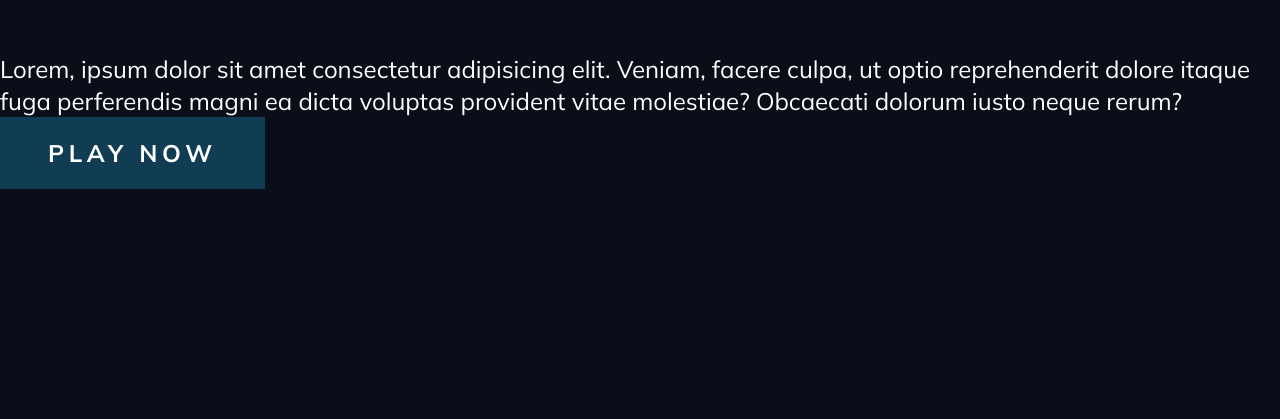
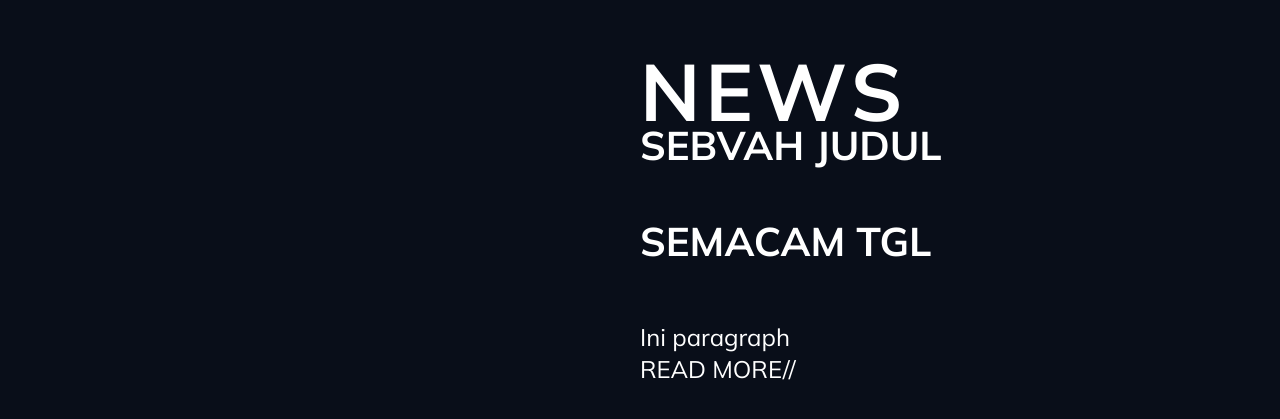
Before and after one commit to fauzialhari/engram-interactive, a Next.js app: page / in a window 1280 px wide. Shown: the part 5465-5884 px from the top of the page. Before the commit the page ends 5654 px from the top, so only its background shows below. Built offline with nearby package versions, Linux system fonts and the light colour scheme.

Commit message:
Create skeleton for component News

```diff
--- /dev/null
+++ b/components/News.tsx
@@ -0,0 +1,23 @@
+const News: React.FC<{
+  articles: { title: string; date: string; content: string; id: string }[];
+}> = ({ articles }) => {
+  return (
+    <section className="mx-auto relative w-screen left-1/2 right-1/2 -mx-[50vw] mb-96">
+      <h1>News</h1>
+      {articles.map(({ title, date, content, id }) => (
+        <article key={id}>
+          <h2>{title}</h2>
+          <h2>{date}</h2>
+          <div>
+            <div dangerouslySetInnerHTML={{ __html: content }}></div>
+            <a href="" className="uppercase">
+              Read More//
+            </a>
+          </div>
+        </article>
+      ))}
+    </section>
+  );
+};
+
+export default News;
--- a/pages/index.tsx
+++ b/pages/index.tsx
@@ -5,6 +5,7 @@ import Story from "../components/Story";
 import FeaturesSlider from "../components/FeaturesSlider";
 import CharactersSlider from "../components/CharactersSlider";
 import Gallery from "../components/Gallery";
+import News from "../components/News";
 
 const Home: NextPage = () => {
   return (
@@ -94,13 +95,16 @@ const Home: NextPage = () => {
           { url: "/assets/gallery-image.png", id: "9", title: "gallery 9" },
         ]}
       />
-      <p>
-        Lorem, ipsum dolor sit amet consectetur adipisicing elit. Veniam, facere
-        culpa, ut optio reprehenderit dolore itaque fuga perferendis magni ea
-        dicta voluptas provident vitae molestiae? Obcaecati dolorum iusto neque
-        rerum?
-      </p>
-      <button>play now</button>
+      <News
+        articles={[
+          {
+            id: "1",
+            title: "Sebvah Judul",
+            date: "Semacam tgl",
+            content: `<p>Ini paragraph</p>`,
+          },
+        ]}
+      />
     </main>
   );
 };
```
